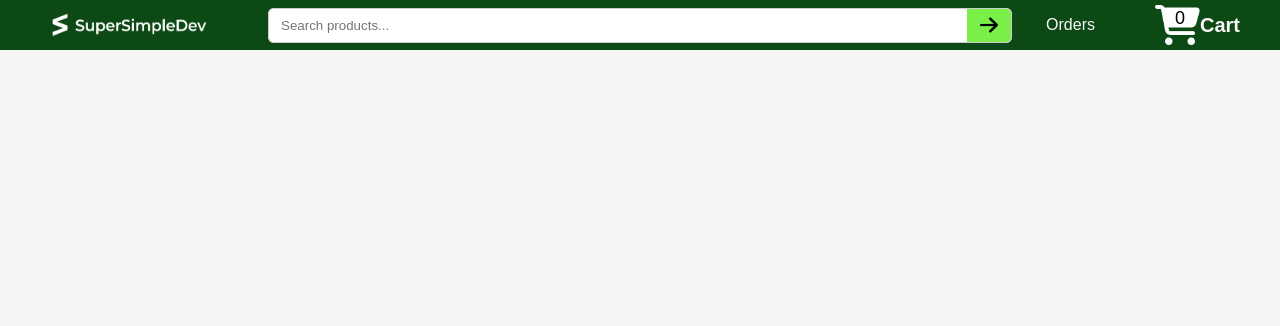
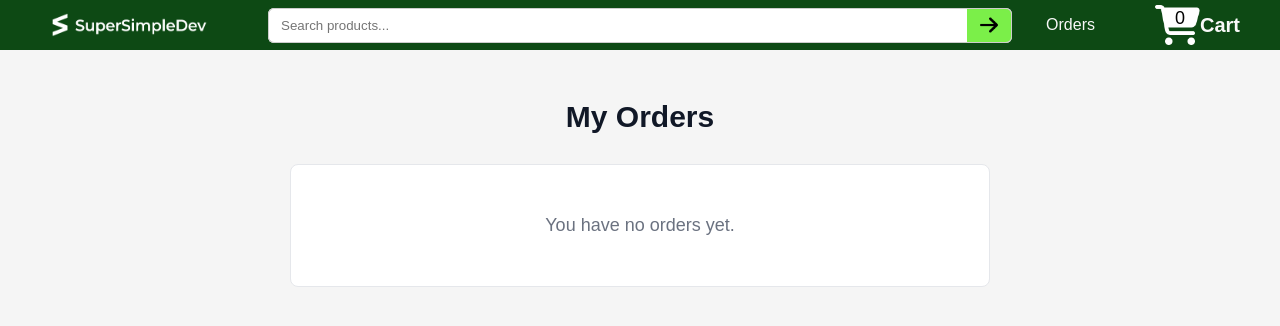
Before and after one commit to Edldev12/Ecommerce-project, a React (Vite) app: page /orders in a window 1280 px wide. Before the commit this address had no page. Shown: the top 326 px of the page. Built offline with nearby package versions, Linux system fonts and the light colour scheme.

Commit message:
create orderpage and connerct it to home

```diff
--- a/src/App.jsx
+++ b/src/App.jsx
@@ -4,6 +4,7 @@ import Header from "./component/Header";
 import HomePage from "./pages/HomePage";
 import CheckoutPage from "./pages/CheckoutPage";
 import Cart from "./component/Cart";
+import OrdersPage from "./pages/OrdersPage";
 import { CartProvider } from "./contaxt/CartProvider";
 
 import "./App.css";
@@ -17,6 +18,7 @@ function App() {
         <Route path="/" element={<HomePage />} />
         <Route path="/cart" element={<Cart />} />
         <Route path="/checkout" element={<CheckoutPage />} />
+        <Route path="/orders" element={<OrdersPage />} />
       </Routes>
     </CartProvider>
   );
--- a/src/pages/OrdersPage.css
+++ b/src/pages/OrdersPage.css
@@ -0,0 +1,28 @@
+.orders-page {
+  width: 100%;
+  min-height: 100vh;
+  padding: 100px 40px 50px;
+  background-color: #f5f5f5;
+}
+
+.orders-page h1 {
+  margin-bottom: 30px;
+  text-align: center;
+  font-size: 30px;
+  color: #111827;
+}
+
+.orders-empty {
+  max-width: 700px;
+  margin: 0 auto;
+  padding: 50px;
+  text-align: center;
+  background-color: white;
+  border: 1px solid #e5e7eb;
+  border-radius: 8px;
+}
+
+.orders-empty p {
+  color: #6b7280;
+  font-size: 18px;
+}
--- a/src/pages/OrdersPage.jsx
+++ b/src/pages/OrdersPage.jsx
@@ -0,0 +1,14 @@
+import "./OrdersPage.css";
+function OrdersPage() {
+  return (
+    <main className="orders-page">
+      <h1>My Orders</h1>
+
+      <div className="orders-empty">
+        <p>You have no orders yet.</p>
+      </div>
+    </main>
+  );
+}
+
+export default OrdersPage;
```
